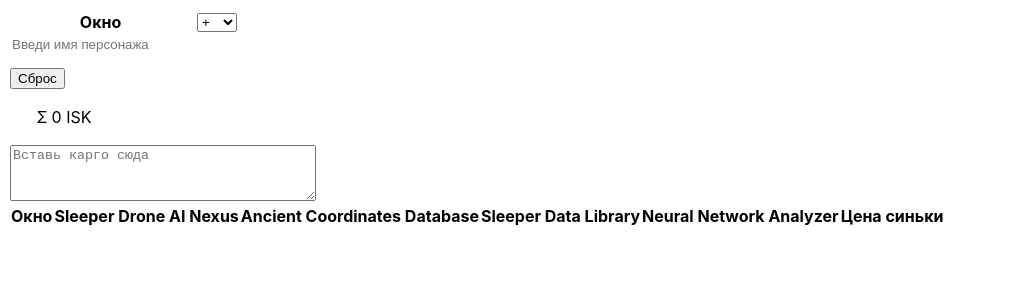
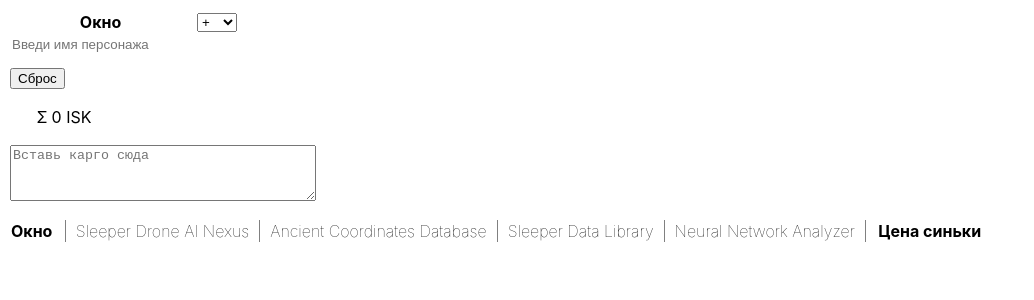
Before and after one commit to alpha02x/crabber, a React (Create React App) app: page / in a window 1280 px wide. Shown: the top 300 px of the page, without its empty margins (0-1034 px from the left). Built offline with nearby package versions, Linux system fonts and the light colour scheme.

Commit message:
reorganise

```diff
--- a/src/components/AnomaliesTable/AnomaliesTable.css
+++ b/src/components/AnomaliesTable/AnomaliesTable.css
@@ -46,10 +46,6 @@
 	text-decoration: underline dotted;
 }
 
-.calculator {
-	padding-left: 10px;
-}
-
 .deleteColumnButton {
 	margin-right: 5px;
 	border: none;
@@ -69,36 +65,3 @@
 	margin-top: 15px;
 	margin-bottom: 15px;
 }
-
-.calculatorFirstColumn {
-	border-left-width: 0px;
-	border-top-width: 0px;
-	border-bottom-width: 1px;
-	border-right-width: 1px;
-	border-color: grey;
-	border-style: solid;
-	padding-right: 10px;
-}
-
-.cargoInput {
-	min-width: 300px;
-	max-width: 300px;
-	min-height: 50px;
-	height: 50px;
-	margin-top: 15px;
-}
-
-.notEnoughCargoWarning {
-	color: red;
-	margin-left: 15px;
-	top: 50%;
-}
-
-.blueLootTable {
-	border-style: solid 1px;
-	border-collapse: collapse;
-}
-
-.blueLootTableHeaderRow{
-    font-weight: lighter;
-}
--- a/src/components/AnomaliesTable/AnomaliesTable.tsx
+++ b/src/components/AnomaliesTable/AnomaliesTable.tsx
@@ -5,7 +5,7 @@ import { AnomalyAdditionControl } from "./AnomalyAdditionControl";
 import { AnomalyDefinitons } from "../../entities/Constants";
 import { TableColumn } from "../../entities/TableColumn";
 import "./AnomaliesTable.css";
-import { Calculator } from "./Calculator";
+import { Calculator } from "../Calculator/Calculator";
 import { ColumnHeading } from "./ColumnHeading";
 import { CharName } from "./CharName";
 
--- a/src/components/AnomaliesTable/BlueLootCalculator.tsx
+++ b/src/components/Calculator/BlueLootCalculator.tsx
@@ -77,19 +77,20 @@ export class BlueLootCalculator extends React.Component<BlueLootCalculatorProps,
 				)}
 				<table className="blueLootTable">
 					<tr className="blueLootTableHeaderRow">
-						<th>Окно</th>
+						<th>Окно&nbsp;&nbsp;&nbsp;</th>
 						{Array.from(BlueLootDefinitons.keys()).map((blueLootName) => (
 							<th className="blueLootTableColumnHeading">{blueLootName}</th>
 						))}
-						<th>Цена синьки</th>
+						<th>&nbsp;&nbsp;&nbsp;Цена синьки</th>
 					</tr>
 					{Array.from(this.calculateBlueLootDistribution(this.state.cargoContents).entries()).map(([char, blueLoot]) => (
 						<tr className="tableCharRow">
 							<td className="calculatorFirstColumn">{char}</td>
 							{Array.from(blueLoot).map(([_, blueLootCount]) => (
-								<td>{blueLootCount}</td>
+								<td className="blueLootCount">{blueLootCount}</td>
 							))}
 							<td>
+								&nbsp;
 								{Array.from(blueLoot)
 									.reduce((acc, [blueLootName, blueLootCount]) => acc + blueLootCount * BlueLootDefinitons.get(blueLootName)!, 0)
 									.toLocaleString("ru-RU", {
--- /dev/null
+++ b/src/components/Calculator/Calculator.css
@@ -0,0 +1,49 @@
+.calculator {
+	padding-left: 10px;
+}
+
+.notEnoughCargoWarning {
+	color: red;
+	margin-left: 15px;
+	top: 50%;
+}
+
+.blueLootTable {
+	border-style: solid 1px;
+	border-collapse: collapse;
+    margin-top: 15px;
+}
+
+.blueLootTableColumnHeading {
+	font-weight: lighter;
+	padding-left: 10px;
+	padding-right: 10px;
+	border-left-width: 1px;
+	border-right-width: 1px;
+	border-bottom-width: 0px;
+	border-top-width: 0px;
+	border-color: grey;
+	border-style: solid;
+}
+
+.calculatorFirstColumn {
+	border-left-width: 0px;
+	border-top-width: 0px;
+	border-bottom-width: 1px;
+	border-right-width: 1px;
+	border-color: grey;
+	border-style: solid;
+	padding-right: 10px;
+}
+
+.cargoInput {
+	min-width: 300px;
+	max-width: 300px;
+	min-height: 50px;
+	height: 50px;
+	margin-top: 15px;
+}
+
+.blueLootCount{
+    text-align: center;
+}
--- a/src/components/AnomaliesTable/Calculator.tsx
+++ b/src/components/Calculator/Calculator.tsx
@@ -2,6 +2,7 @@ import React from "react";
 import { TableColumn } from "../../entities/TableColumn";
 import { AnomalyDefinitons } from "../../entities/Constants";
 import { BlueLootCalculator } from "./BlueLootCalculator";
+import "./Calculator.css";
 
 export type CalculatorProps = {
 	tableColumns: TableColumn[];
```
